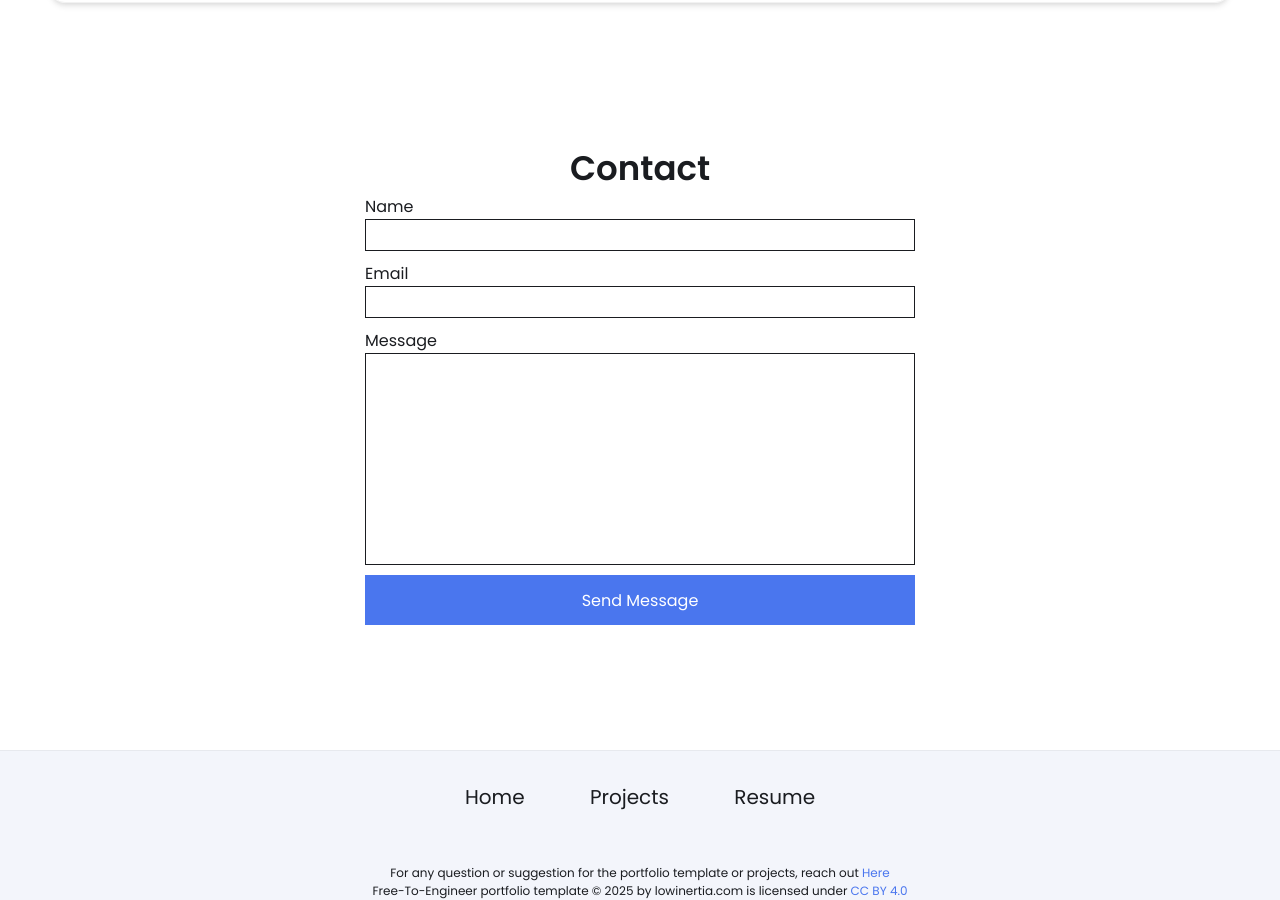
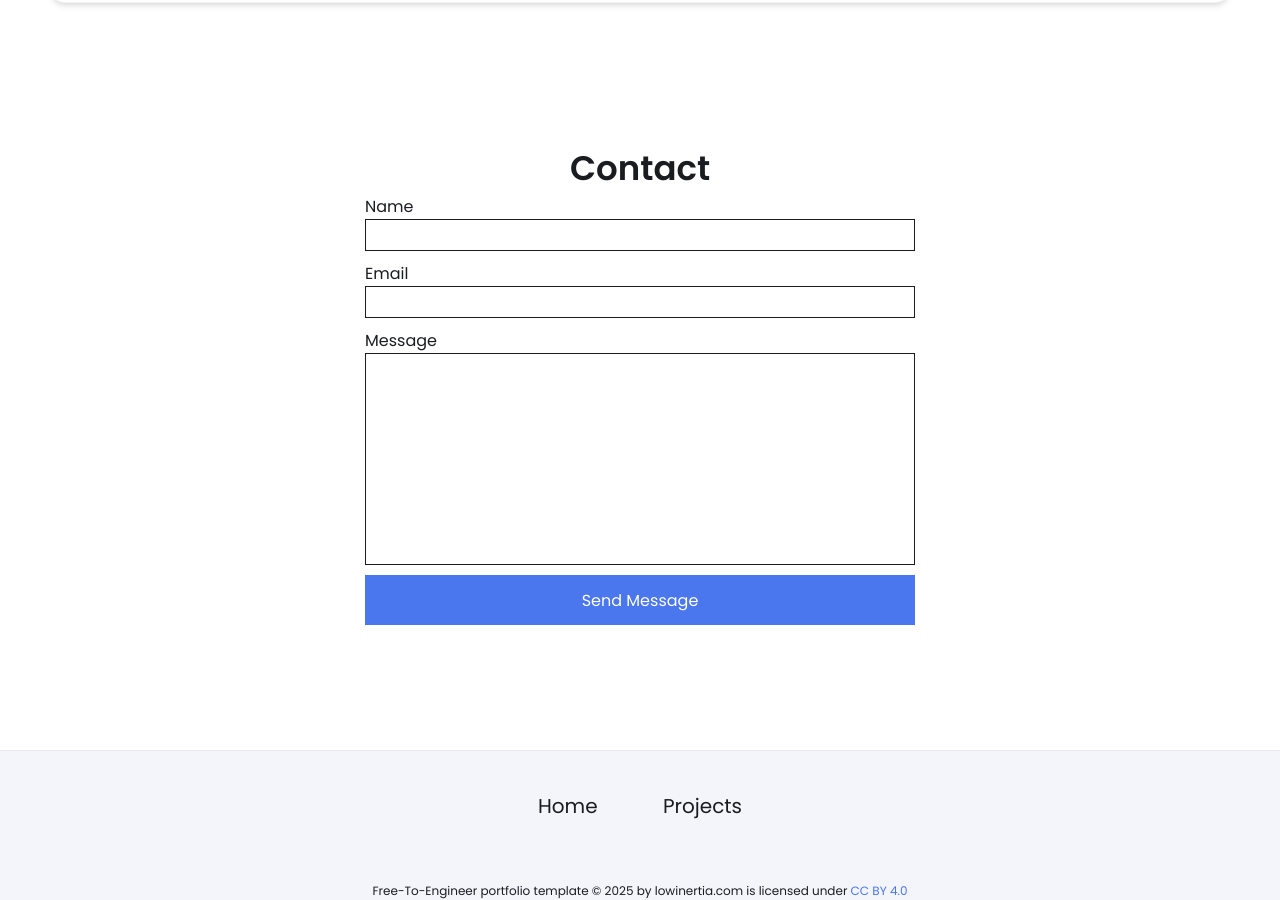
Before and after one commit to sebLopezCot/seblopezcot.github.io, a Jekyll site: the page built from index.html, in a window 1280 px wide and 900 px high, scrolled down 2795 px. Built offline with Jekyll 4.4.1, drawn with Linux system fonts in a browser that asks for light colours.

Commit message:
fix nits

```diff
--- a/_includes/footer.html
+++ b/_includes/footer.html
@@ -7,13 +7,13 @@
             <a href="/projects/">
                 <span>Projects</span>
             </a>
-            <a href={{site.resume-url}} target="_blank" rel="noopener noreferrer">
+            <!-- <a href={{site.resume-url}} target="_blank" rel="noopener noreferrer">
                 <span>Resume</span>
-            </a>
+            </a> -->
         </div>
     </div>
     <div class="license">
-        <span>For any question or suggestion for the portfolio template or projects, reach out <a class="help" href="mailto:admin@lowinertia.com"> Here</a> </span>
+        <!-- <span>For any question or suggestion for the portfolio template or projects, reach out <a class="help" href="mailto:admin@lowinertia.com"> Here</a> </span> -->
         <p>Free-To-Engineer portfolio template © 2025 by lowinertia.com is licensed under <a href="https://creativecommons.org/licenses/by/4.0/?ref=chooser-v1">CC BY 4.0</a></p>
     </div>
 </footer>
```
